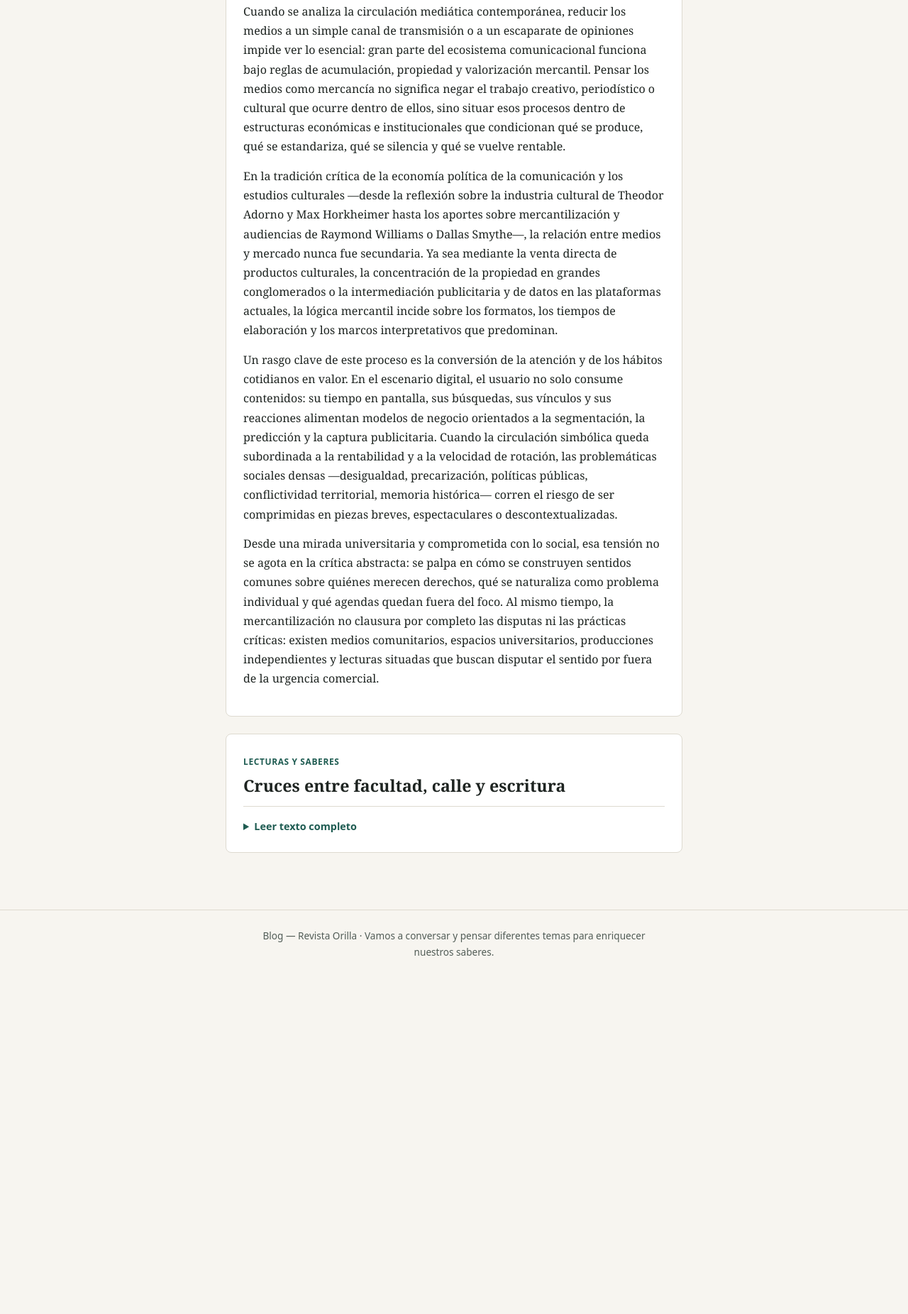
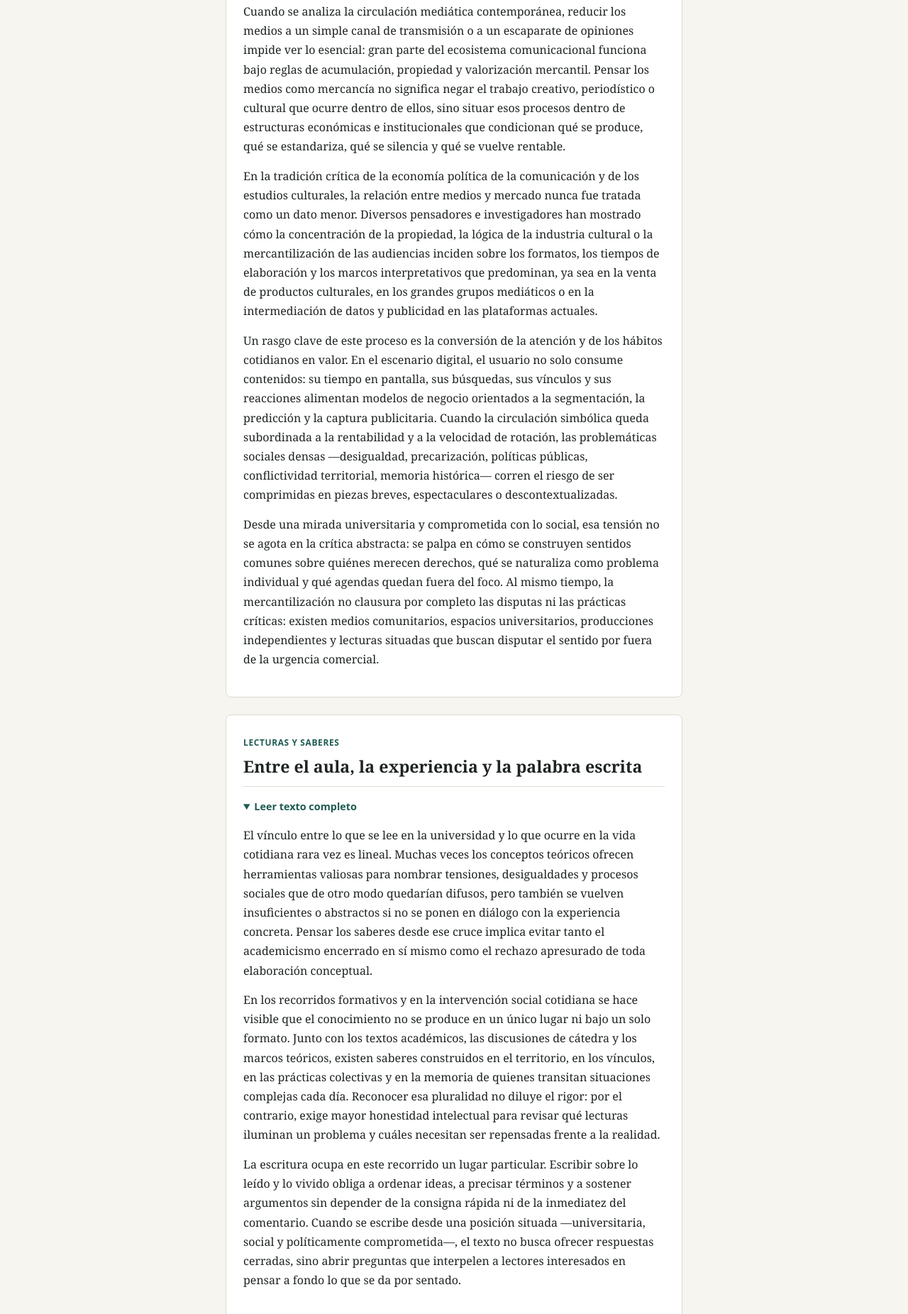
Before and after one commit to Revistaorilla/Blog-RevistaOrilla, a plain HTML site: page index.html in a window 1280 px wide. Shown: the part 1991-3843 px from the top of the page at 71% size. Before the commit the page ends 3368 px from the top, so only its background shows below. Drawn offline with Linux system fonts and the light colour scheme.

Commit message:
Update index.html

```diff
--- a/index.html
+++ b/index.html
@@ -183,7 +183,7 @@
           <summary>Leer texto completo</summary>
           <div class="cuerpo-nota">
             <p>Cuando se analiza la circulación mediática contemporánea, reducir los medios a un simple canal de transmisión o a un escaparate de opiniones impide ver lo esencial: gran parte del ecosistema comunicacional funciona bajo reglas de acumulación, propiedad y valorización mercantil. Pensar los medios como mercancía no significa negar el trabajo creativo, periodístico o cultural que ocurre dentro de ellos, sino situar esos procesos dentro de estructuras económicas e institucionales que condicionan qué se produce, qué se estandariza, qué se silencia y qué se vuelve rentable.</p>
-            <p>En la tradición crítica de la economía política de la comunicación y los estudios culturales —desde la reflexión sobre la industria cultural de Theodor Adorno y Max Horkheimer hasta los aportes sobre mercantilización y audiencias de Raymond Williams o Dallas Smythe—, la relación entre medios y mercado nunca fue secundaria. Ya sea mediante la venta directa de productos culturales, la concentración de la propiedad en grandes conglomerados o la intermediación publicitaria y de datos en las plataformas actuales, la lógica mercantil incide sobre los formatos, los tiempos de elaboración y los marcos interpretativos que predominan.</p>
+            <p>En la tradición crítica de la economía política de la comunicación y de los estudios culturales, la relación entre medios y mercado nunca fue tratada como un dato menor. Diversos pensadores e investigadores han mostrado cómo la concentración de la propiedad, la lógica de la industria cultural o la mercantilización de las audiencias inciden sobre los formatos, los tiempos de elaboración y los marcos interpretativos que predominan, ya sea en la venta de productos culturales, en los grandes grupos mediáticos o en la intermediación de datos y publicidad en las plataformas actuales.</p>
             <p>Un rasgo clave de este proceso es la conversión de la atención y de los hábitos cotidianos en valor. En el escenario digital, el usuario no solo consume contenidos: su tiempo en pantalla, sus búsquedas, sus vínculos y sus reacciones alimentan modelos de negocio orientados a la segmentación, la predicción y la captura publicitaria. Cuando la circulación simbólica queda subordinada a la rentabilidad y a la velocidad de rotación, las problemáticas sociales densas —desigualdad, precarización, políticas públicas, conflictividad territorial, memoria histórica— corren el riesgo de ser comprimidas en piezas breves, espectaculares o descontextualizadas.</p>
             <p>Desde una mirada universitaria y comprometida con lo social, esa tensión no se agota en la crítica abstracta: se palpa en cómo se construyen sentidos comunes sobre quiénes merecen derechos, qué se naturaliza como problema individual y qué agendas quedan fuera del foco. Al mismo tiempo, la mercantilización no clausura por completo las disputas ni las prácticas críticas: existen medios comunitarios, espacios universitarios, producciones independientes y lecturas situadas que buscan disputar el sentido por fuera de la urgencia comercial.</p>
           </div>
@@ -192,11 +192,13 @@
 
       <article class="entrada" id="nota-saberes" data-seccion="saberes">
         <span class="seccion-tag">Lecturas y saberes</span>
-        <h2>Cruces entre facultad, calle y escritura</h2>
-        <details>
+        <h2>Entre el aula, la experiencia y la palabra escrita</h2>
+        <details open>
           <summary>Leer texto completo</summary>
           <div class="cuerpo-nota">
-            <p>Escribí acá tu primera entrada de este eje.</p>
+            <p>El vínculo entre lo que se lee en la universidad y lo que ocurre en la vida cotidiana rara vez es lineal. Muchas veces los conceptos teóricos ofrecen herramientas valiosas para nombrar tensiones, desigualdades y procesos sociales que de otro modo quedarían difusos, pero también se vuelven insuficientes o abstractos si no se ponen en diálogo con la experiencia concreta. Pensar los saberes desde ese cruce implica evitar tanto el academicismo encerrado en sí mismo como el rechazo apresurado de toda elaboración conceptual.</p>
+            <p>En los recorridos formativos y en la intervención social cotidiana se hace visible que el conocimiento no se produce en un único lugar ni bajo un solo formato. Junto con los textos académicos, las discusiones de cátedra y los marcos teóricos, existen saberes construidos en el territorio, en los vínculos, en las prácticas colectivas y en la memoria de quienes transitan situaciones complejas cada día. Reconocer esa pluralidad no diluye el rigor: por el contrario, exige mayor honestidad intelectual para revisar qué lecturas iluminan un problema y cuáles necesitan ser repensadas frente a la realidad.</p>
+            <p>La escritura ocupa en este recorrido un lugar particular. Escribir sobre lo leído y lo vivido obliga a ordenar ideas, a precisar términos y a sostener argumentos sin depender de la consigna rápida ni de la inmediatez del comentario. Cuando se escribe desde una posición situada —universitaria, social y políticamente comprometida—, el texto no busca ofrecer respuestas cerradas, sino abrir preguntas que interpelen a lectores interesados en pensar a fondo lo que se da por sentado.</p>
           </div>
         </details>
       </article>
@@ -240,6 +242,11 @@
           if (destino) {
             destino.scrollIntoView({ behavior: "smooth", block: "start" });
           }
+        } else if (filtro === "saberes") {
+          const destino = document.getElementById("nota-saberes");
+          if (destino) {
+            destino.scrollIntoView({ behavior: "smooth", block: "start" });
+          }
         }
       });
     });
```
